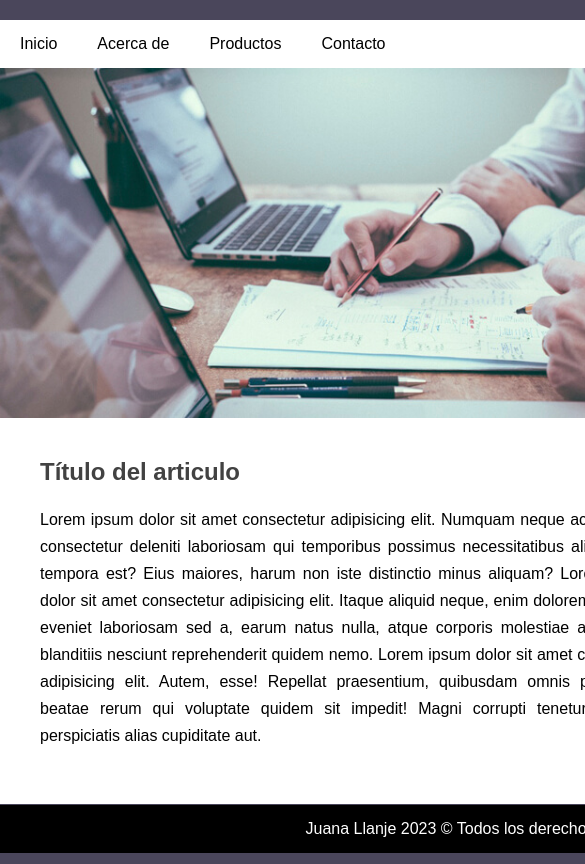
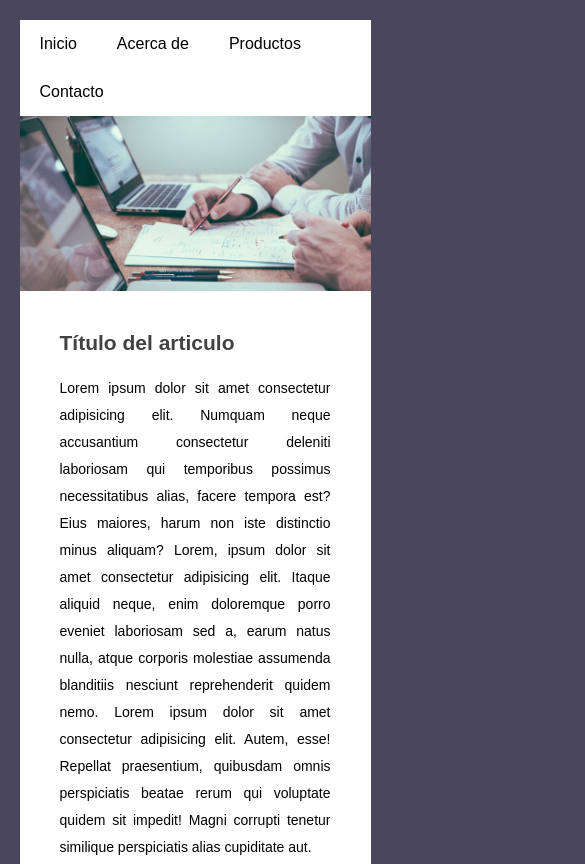
Before and after one commit to Juana-89/vistas_css, a website: page src/index.html in a window 390 px wide. Shown: the top 864 px of the page, 585 px wide, since content can reach past the window. Drawn offline with Linux system fonts and the light colour scheme; files that its build step writes are made by us from their sources.

Commit message:
view responsive

```diff
--- a/src/estilos.css
+++ b/Fuente/estilos.css
@@ -13,10 +13,10 @@ body {
 }
 
 .contenedor {
-    width: 1000px;
+    width: 90%;
+    max-width: 1000px;
     margin: 20px auto;
     overflow: hidden;
-
 }
 
 header {
@@ -51,7 +51,7 @@ header nav ul li a:hover {
 }
 
 .main {
-    width: 700px;
+    width: 70%;
     background-color: #fff;
     float: left;
 }
@@ -85,7 +85,7 @@ header nav ul li a:hover {
 }
 
 aside {
-    width: 300px;
+    width: 30%;
     background-color: #161f26;
     padding: 20px;
     color: #fff;
@@ -133,3 +133,18 @@ footer {
     padding: 15px 0;
     text-align: center;
 }
+
+@media screen and (max-width:1000px){
+    .main {
+        width: 100%;
+        font-size: 14px;
+    }
+
+    aside {
+        width: 100%;
+    }
+
+    footer {
+        width: 100%;
+    }
+}
```
